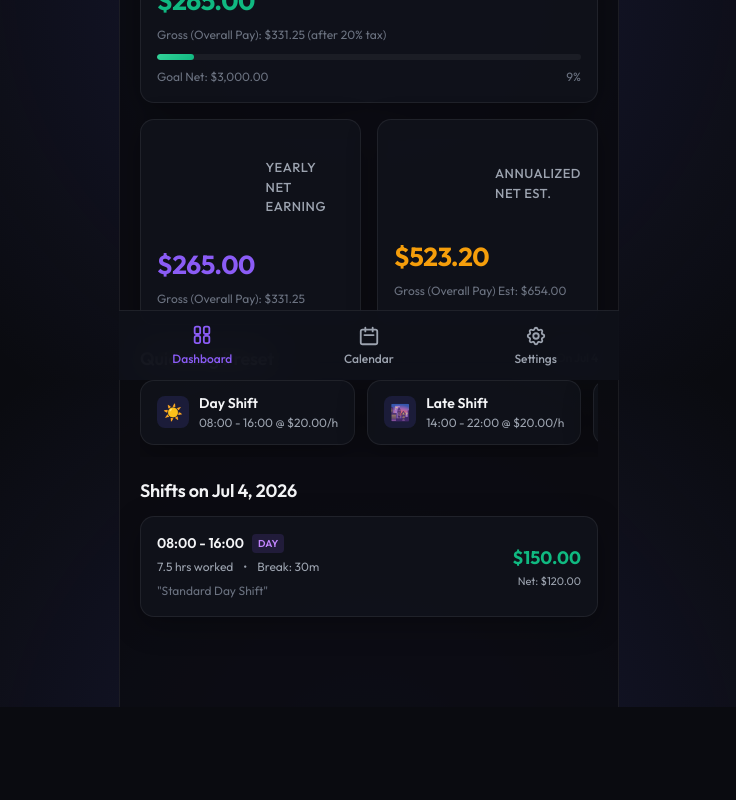
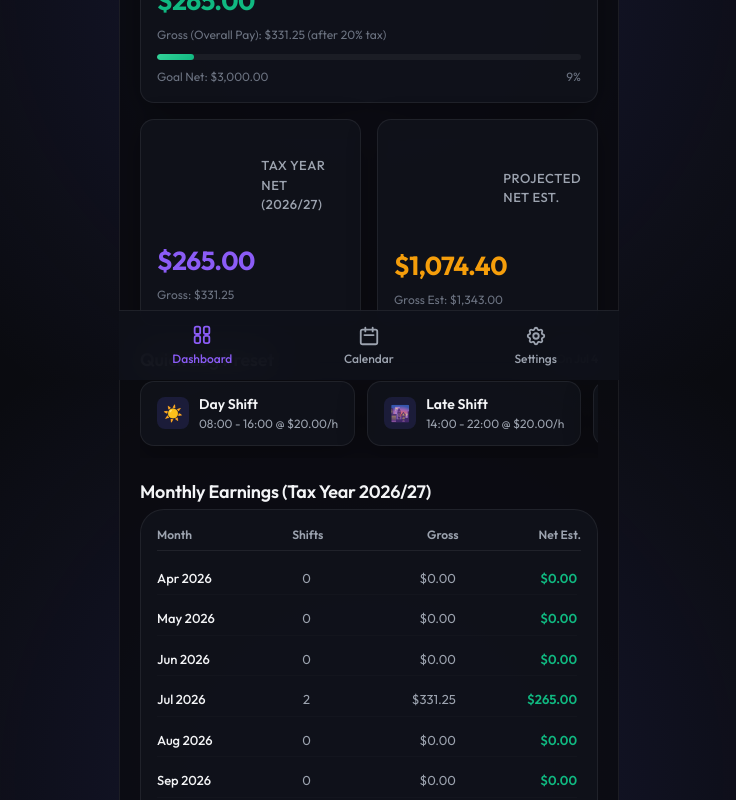
Before and after one commit to aravinds257/shiftly, a React (Vite) app: page / in a window 1280 px wide. Shown: the part 420-1220 px from the top of the page, without its empty margins (271-1007 px from the left). Before the commit the page ends 1127 px from the top, so only its background shows below. Built offline with nearby package versions, Linux system fonts and the light colour scheme.

Commit message:
Configure annual metrics to start from April and add monthly breakdown to dashboard

```diff
--- a/src/App.jsx
+++ b/src/App.jsx
@@ -266,8 +266,6 @@ export default function App() {
 
   // Financial Projections
   const now = new Date();
-  const currentYear = now.getFullYear();
-  const currentMonth = now.getMonth(); // 0-indexed
 
   // Shifts in the selected date's month
   const getSelectedMonthShifts = () => {
@@ -283,18 +281,48 @@ export default function App() {
   // Total earned for active month
   const monthlyGross = selectedMonthShifts.reduce((sum, s) => sum + calculateShiftPayout(s), 0);
 
-  // Yearly computations
-  const currentYearShifts = shifts.filter(s => new Date(s.date).getFullYear() === currentYear);
-  const yearlyGross = currentYearShifts.reduce((sum, s) => sum + calculateShiftPayout(s), 0);
+  // Tax Year computations (Starts April 6th)
+  const activeDate = new Date(selectedDateStr);
+  const taxYearRange = (() => {
+    const y = activeDate.getFullYear();
+    const taxYearStart = new Date(y, 3, 6); // April 6th
+    if (activeDate >= taxYearStart) {
+      return {
+        start: new Date(y, 3, 6),
+        end: new Date(y + 1, 3, 5),
+        label: `Tax Year ${y}/${(y + 1).toString().slice(-2)}`
+      };
+    } else {
+      return {
+        start: new Date(y - 1, 3, 6),
+        end: new Date(y, 3, 5),
+        label: `Tax Year ${y - 1}/${y.toString().slice(-2)}`
+      };
+    }
+  })();
+
+  const taxYearShifts = shifts.filter(s => {
+    const sDate = new Date(s.date);
+    return sDate >= taxYearRange.start && sDate <= taxYearRange.end;
+  });
+
+  const yearlyGross = taxYearShifts.reduce((sum, s) => sum + calculateShiftPayout(s), 0);
 
   // Annualized Projection logic:
   // (Total earned year-to-date / days elapsed in year) * 365
   const calculateYearlyForecast = () => {
-    if (currentYearShifts.length === 0) return 0;
+    if (taxYearShifts.length === 0) return 0;
 
-    // Find first shift date of this year
-    const startOfYear = new Date(currentYear, 0, 1);
-    const diffTime = Math.abs(now - startOfYear);
+    const startOfTax = taxYearRange.start;
+    const endOfTax = taxYearRange.end;
+    let referenceDate = now;
+    if (now > endOfTax) {
+      referenceDate = endOfTax;
+    } else if (now < startOfTax) {
+      referenceDate = startOfTax;
+    }
+
+    const diffTime = Math.abs(referenceDate - startOfTax);
     const diffDays = Math.ceil(diffTime / (1000 * 60 * 60 * 24)) || 1;
 
     const earnedToDate = yearlyGross;
@@ -302,6 +330,49 @@ export default function App() {
   };
 
   const annualizedForecastGross = calculateYearlyForecast();
+
+  const getMonthlyBreakdown = () => {
+    const startYear = taxYearRange.start.getFullYear();
+    const months = [
+      { name: 'Apr', year: startYear, monthNum: 3 },
+      { name: 'May', year: startYear, monthNum: 4 },
+      { name: 'Jun', year: startYear, monthNum: 5 },
+      { name: 'Jul', year: startYear, monthNum: 6 },
+      { name: 'Aug', year: startYear, monthNum: 7 },
+      { name: 'Sep', year: startYear, monthNum: 8 },
+      { name: 'Oct', year: startYear, monthNum: 9 },
+      { name: 'Nov', year: startYear, monthNum: 10 },
+      { name: 'Dec', year: startYear, monthNum: 11 },
+      { name: 'Jan', year: startYear + 1, monthNum: 0 },
+      { name: 'Feb', year: startYear + 1, monthNum: 1 },
+      { name: 'Mar', year: startYear + 1, monthNum: 2 }
+    ];
+
+    return months.map(m => {
+      // Filter shifts for this month
+      const monthShifts = shifts.filter(s => {
+        const sDate = new Date(s.date);
+        return sDate.getFullYear() === m.year && sDate.getMonth() === m.monthNum;
+      });
+
+      const gross = monthShifts.reduce((sum, s) => sum + calculateShiftPayout(s), 0);
+
+      // Calculate net
+      let net = gross * (1 - settings.taxPercentage / 100);
+      if (settings.taxMode === 'uk') {
+        const annualGross = annualizedForecastGross || 1;
+        const taxRatio = (yearlyTax + yearlyNI) / annualGross;
+        net = gross * (1 - taxRatio);
+      }
+
+      return {
+        ...m,
+        shiftsCount: monthShifts.length,
+        gross,
+        net
+      };
+    });
+  };
 
   // Calculate Net Values depending on Tax Mode
   let effectiveTaxRate = settings.taxPercentage; // Default simple
@@ -508,10 +579,10 @@ export default function App() {
               <div className="kpi-card glass">
                 <div className="kpi-label">
                   <svg fill="none" viewBox="0 0 24 24" strokeWidth={2}><path strokeLinecap="round" strokeLinejoin="round" d="M13 7h8m0 0v8m0-8l-8 8-4-4-6 6" /></svg>
-                  Yearly Net Earning
+                  Tax Year Net ({taxYearRange.label.replace('Tax Year ', '')})
                 </div>
                 <div className="kpi-value text-primary">{formatCurrency(yearlyNet)}</div>
-                <div className="kpi-subtext">Gross (Overall Pay): {formatCurrency(yearlyGross)}</div>
+                <div className="kpi-subtext">Gross: {formatCurrency(yearlyGross)}</div>
                 {settings.taxMode === 'uk' && (
                   <div style={{ display: 'flex', flexDirection: 'column', gap: '2px', marginTop: '4px', fontSize: '11px', color: 'var(--text-secondary)', borderTop: '1px solid var(--border-color)', paddingTop: '4px' }}>
                     <div style={{ display: 'flex', justifyContent: 'space-between' }}>
@@ -527,10 +598,10 @@ export default function App() {
               <div className="kpi-card glass">
                 <div className="kpi-label">
                   <svg fill="none" viewBox="0 0 24 24" strokeWidth={2}><path strokeLinecap="round" strokeLinejoin="round" d="M9 19v-6a2 2 0 00-2-2H5a2 2 0 00-2 2v6a2 2 0 002 2h2a2 2 0 002-2zm0 0V9a2 2 0 012-2h2a2 2 0 012 2v10m-6 0a2 2 0 002 2h2a2 2 0 002-2m0 0V5a2 2 0 012-2h2a2 2 0 012 2v14a2 2 0 002 2h2a2 2 0 002-2z" /></svg>
-                  Annualized Net Est.
+                  Projected Net Est.
                 </div>
                 <div className="kpi-value text-warning">{formatCurrency(annualizedForecastNet)}</div>
-                <div className="kpi-subtext">Gross (Overall Pay) Est: {formatCurrency(annualizedForecastGross)}</div>
+                <div className="kpi-subtext">Gross Est: {formatCurrency(annualizedForecastGross)}</div>
                 {settings.taxMode === 'uk' && (
                   <div style={{ display: 'flex', flexDirection: 'column', gap: '2px', marginTop: '4px', fontSize: '11px', color: 'var(--text-secondary)', borderTop: '1px solid var(--border-color)', paddingTop: '4px' }}>
                     <div style={{ display: 'flex', justifyContent: 'space-between' }}>
@@ -572,6 +643,43 @@ export default function App() {
                     <span className="preset-name">Night Shift</span>
                     <span className="preset-rate">20:00 - 04:00 @ {formatCurrency(settings.defaultNightShiftPay !== undefined ? settings.defaultNightShiftPay : 150)} (Fixed)</span>
                   </div>
+                </div>
+              </div>
+            </div>
+
+            {/* Monthly Earnings Breakdown */}
+            <div>
+              <div className="section-title">
+                <span>Monthly Earnings ({taxYearRange.label})</span>
+              </div>
+              <div className="settings-section" style={{ padding: '16px', gap: '12px' }}>
+                <div style={{ display: 'grid', gridTemplateColumns: '2fr 1fr 2fr 2fr', gap: '8px', fontSize: '12px', color: 'var(--text-secondary)', fontWeight: '600', paddingBottom: '6px', borderBottom: '1px solid var(--border-color)' }}>
+                  <span>Month</span>
+                  <span style={{ textAlign: 'center' }}>Shifts</span>
+                  <span style={{ textAlign: 'right' }}>Gross</span>
+                  <span style={{ textAlign: 'right' }}>Net Est.</span>
+                </div>
+                <div style={{ display: 'flex', flexDirection: 'column', gap: '8px', maxHeight: '250px', overflowY: 'auto', paddingRight: '4px' }}>
+                  {getMonthlyBreakdown().map(m => (
+                    <div
+                      key={`${m.name}-${m.year}`}
+                      className="settings-row"
+                      style={{
+                        display: 'grid',
+                        gridTemplateColumns: '2fr 1fr 2fr 2fr',
+                        gap: '8px',
+                        fontSize: '13px',
+                        padding: '6px 0',
+                        borderBottom: '1px solid rgba(255,255,255,0.02)',
+                        alignItems: 'center'
+                      }}
+                    >
+                      <span style={{ fontWeight: '500' }}>{m.name} {m.year}</span>
+                      <span style={{ textAlign: 'center', color: 'var(--text-secondary)' }}>{m.shiftsCount}</span>
+                      <span style={{ textAlign: 'right', color: 'var(--text-secondary)' }}>{formatCurrency(m.gross)}</span>
+                      <span style={{ textAlign: 'right', color: 'var(--color-success)', fontWeight: '600' }}>{formatCurrency(m.net)}</span>
+                    </div>
+                  ))}
                 </div>
               </div>
             </div>
```
